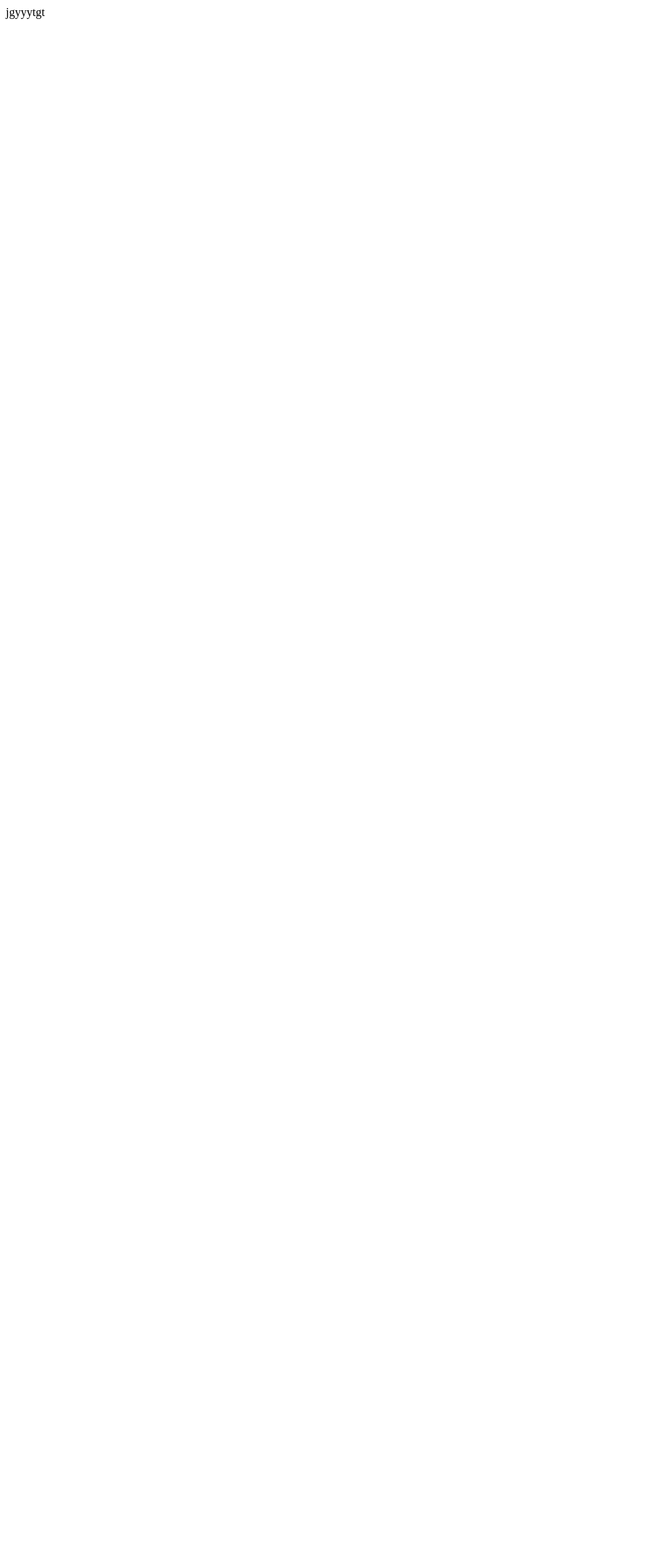
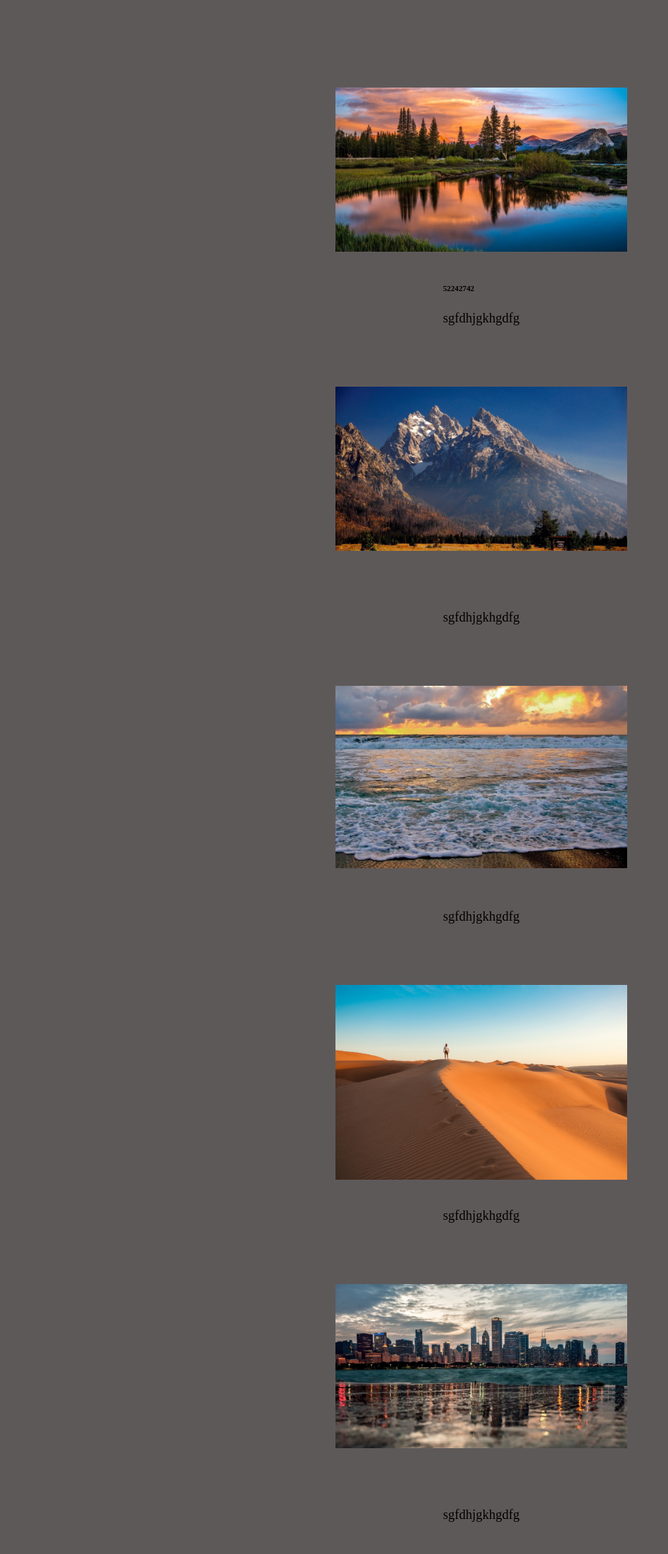
Before and after one commit to robsn-se/codProject, a PHP site: page / in a window 1280 px wide. Before the commit the part shown is almost empty. Shown: the whole page at 73% size, without its empty margins (0-916 px from the left). Before the commit the page ends 26 px from the top, so only its background shows below. Run offline with PHP 8.4, Linux system fonts and the light colour scheme.

Commit message:
view page

```diff
--- a/index.php
+++ b/index.php
@@ -1,2 +1,50 @@
-<?php
-echo "jgyyytgt";
+<!doctype html>
+<html lang="en">
+<head>
+    <meta charset="UTF-8">
+    <meta name="viewport"
+          content="width=device-width, user-scalable=no, initial-scale=1.0, maximum-scale=1.0, minimum-scale=1.0">
+    <meta http-equiv="X-UA-Compatible" content="ie=edge">
+    <link rel="stylesheet" href="style/main.css">
+    <title>Document</title>
+</head>
+<body>
+<div class="img">
+    <li>
+        <a href=""><img src="images/1.jpg" alt=""></a>
+        <div>
+            <h6>52242742</h6>
+            <p>sgfdhjgkhgdfg</p>
+        </div>
+    </li>
+    <li>
+        <img src="images/2.jpg" alt="">
+        <div>
+            <h6></h6>
+            <p>sgfdhjgkhgdfg</p>
+        </div>
+    </li>
+    <li>
+        <img src="images/3.jpg" alt="">
+        <div>
+            <h6></h6>
+            <p>sgfdhjgkhgdfg</p>
+        </div>
+    </li>
+    <li>
+        <img src="images/4.jpg" alt="">
+        <div>
+            <h6></h6>
+            <p>sgfdhjgkhgdfg</p>
+        </div>
+    </li>
+    <li>
+        <img src="images/5.jpg" alt="">
+        <div>
+            <h6></h6>
+            <p>sgfdhjgkhgdfg</p>
+        </div>
+    </li>
+</div>
+</body>
+</html>
--- /dev/null
+++ b/style/main.css
@@ -0,0 +1,33 @@
+body {
+    background-color: #5e5959;
+}
+.img {
+    height: 350px;
+    margin: 100px auto;
+    width: 80%;
+}
+.img li {
+    width: 100%;
+    height: 100%;
+    margin: 20px 0;
+    padding: 20px;
+    display: flex;
+    flex-direction: column;
+    justify-content: space-between;
+    align-items: center;
+}
+.img img {
+    width: 25em;
+}
+.img div {
+    padding: 5px 20px;
+}
+.img p {
+    color: rgb(0, 0, 0);
+    font-size: 18px;
+}
+img. h6 {
+    margin: 5px 0;
+    color: rgb(226, 216, 216);
+    font-size: 16px;
+}
```
Also changed, not shown: images/1.jpg (added), images/2.jpg (added), images/3.jpg (added), images/4.jpg (added), images/5.jpg (added).
